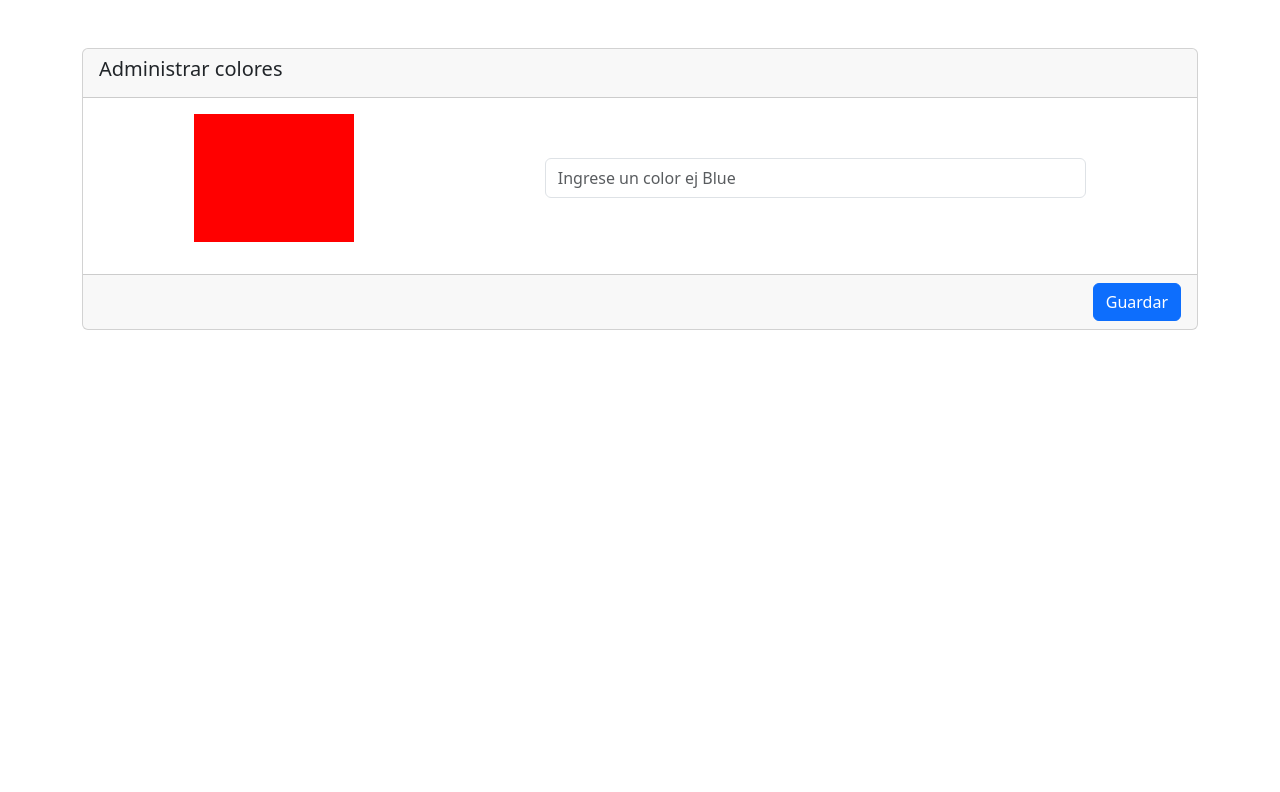
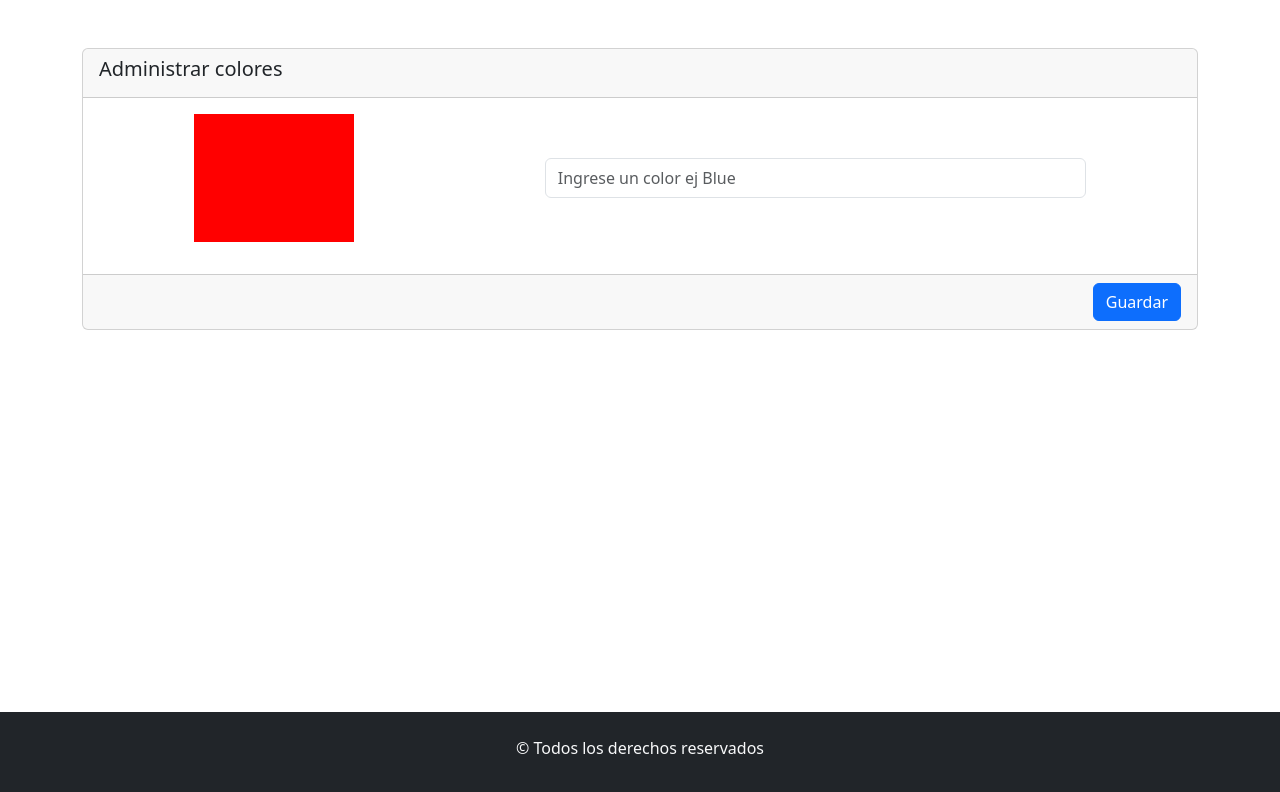
Before and after one commit to NahuFed/TP-React-Ejercicio-6, a React (Vite) app: page / in a window 1280 px wide. Shown: the top 792 px of the page. Built offline with nearby package versions, Linux system fonts and the light colour scheme.

Commit message:
agregado footer

```diff
--- a/src/App.css
+++ b/src/App.css
@@ -0,0 +1,8 @@
+#root{
+    min-height: 100vh;
+    display: flex;
+    flex-direction: column;
+  }
+  .main{
+    flex-grow: 1;
+  }
--- a/src/App.jsx
+++ b/src/App.jsx
@@ -7,9 +7,13 @@
 
   return (
     <>
-    <Container className='mt-5'>
+    <Container className='main mt-5'>
       <FormularioColor></FormularioColor>
     </Container>
+    <footer className="bg-dark text-center text-light py-4">
+        <p>&copy; Todos los derechos reservados </p>
+      </footer>
+
     </>
   )
 }
```
